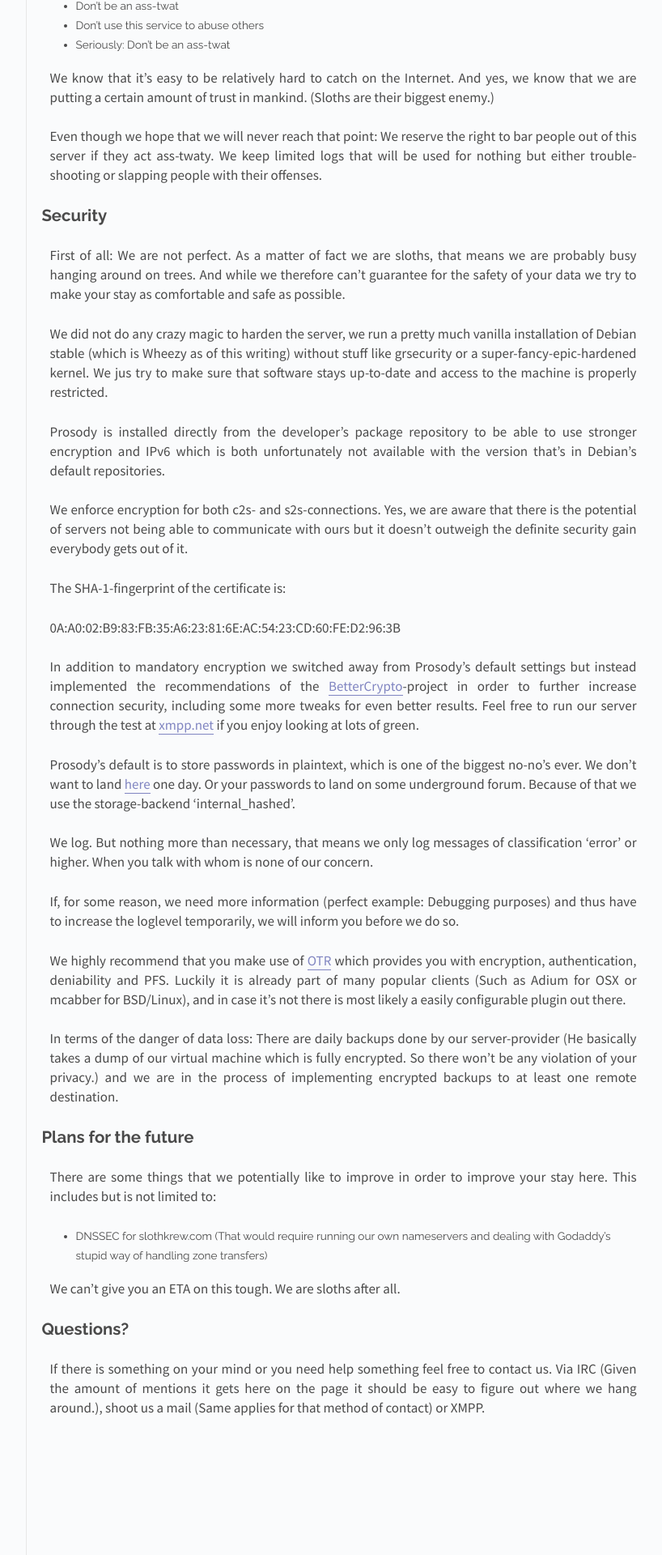
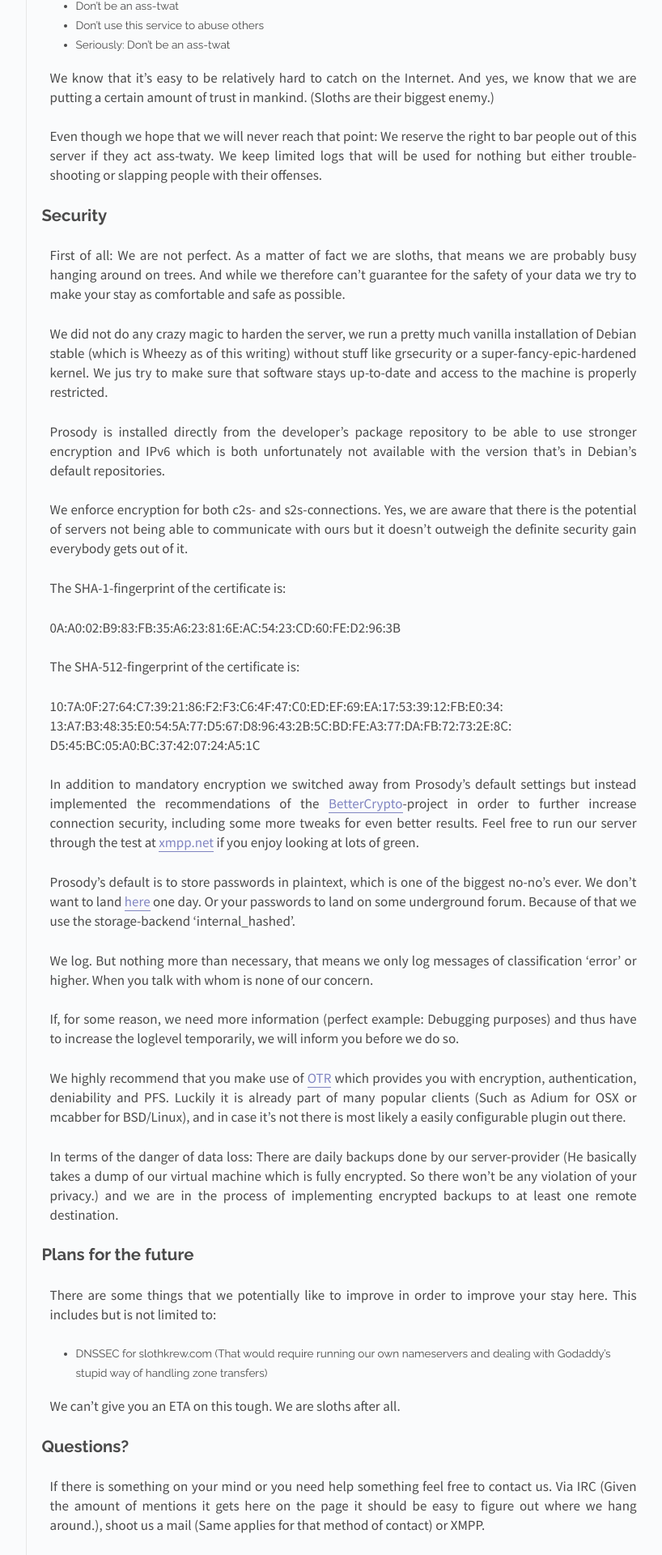
Before and after one commit to Slothkrew/slothkrew.com, a Jekyll site: the page built from xmpp.md, in a window 1280 px wide. Shown: the part 727-2647 px from the top of the page at 81% size, without its empty margins (326-1144 px from the left). Built offline with Jekyll 4.4.1, drawn with Linux system fonts in a browser that asks for light colours; comment, search, counter and statistics services are not loaded.

Commit message:
SHA512 hash added

```diff
--- a/xmpp.md
+++ b/xmpp.md
@@ -70,6 +70,13 @@ The SHA-1-fingerprint of the certificate is:
 
 >0A:A0:02:B9:83:FB:35:A6:23:81:6E:AC:54:23:CD:60:FE:D2:96:3B
 
+The SHA-512-fingerprint of the certificate is:
+
+>10:7A:0F:27:64:C7:39:21:86:F2:F3:C6:4F:47:C0:ED:EF:69:EA:17:53:39:12:FB:E0:34:
+>13:A7:B3:48:35:E0:54:5A:77:D5:67:D8:96:43:2B:5C:BD:FE:A3:77:DA:FB:72:73:2E:8C:
+>D5:45:BC:05:A0:BC:37:42:07:24:A5:1C
+
+
 In addition to mandatory encryption we switched away from Prosody's default
 settings but instead implemented the recommendations of the
 [BetterCrypto](https://bettercrypto.org)-project in order to further increase
```
